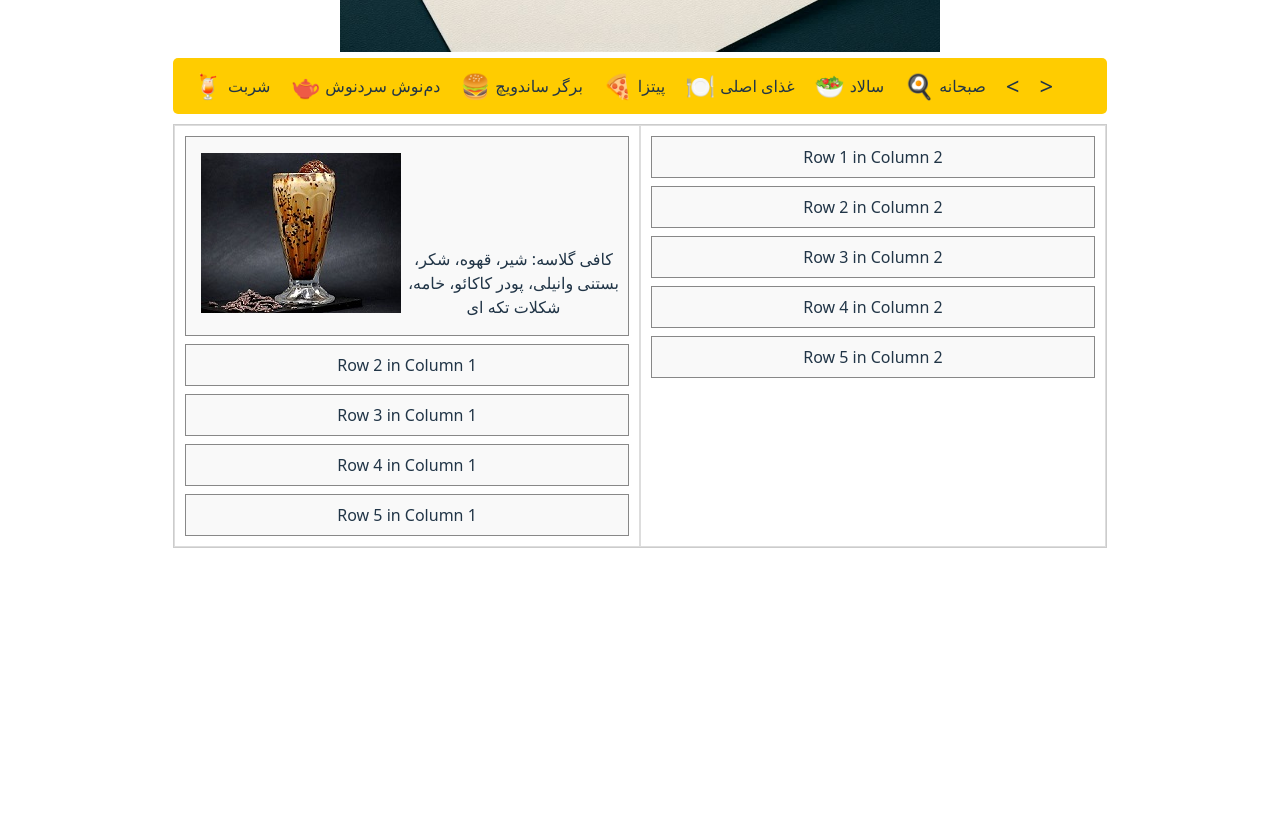
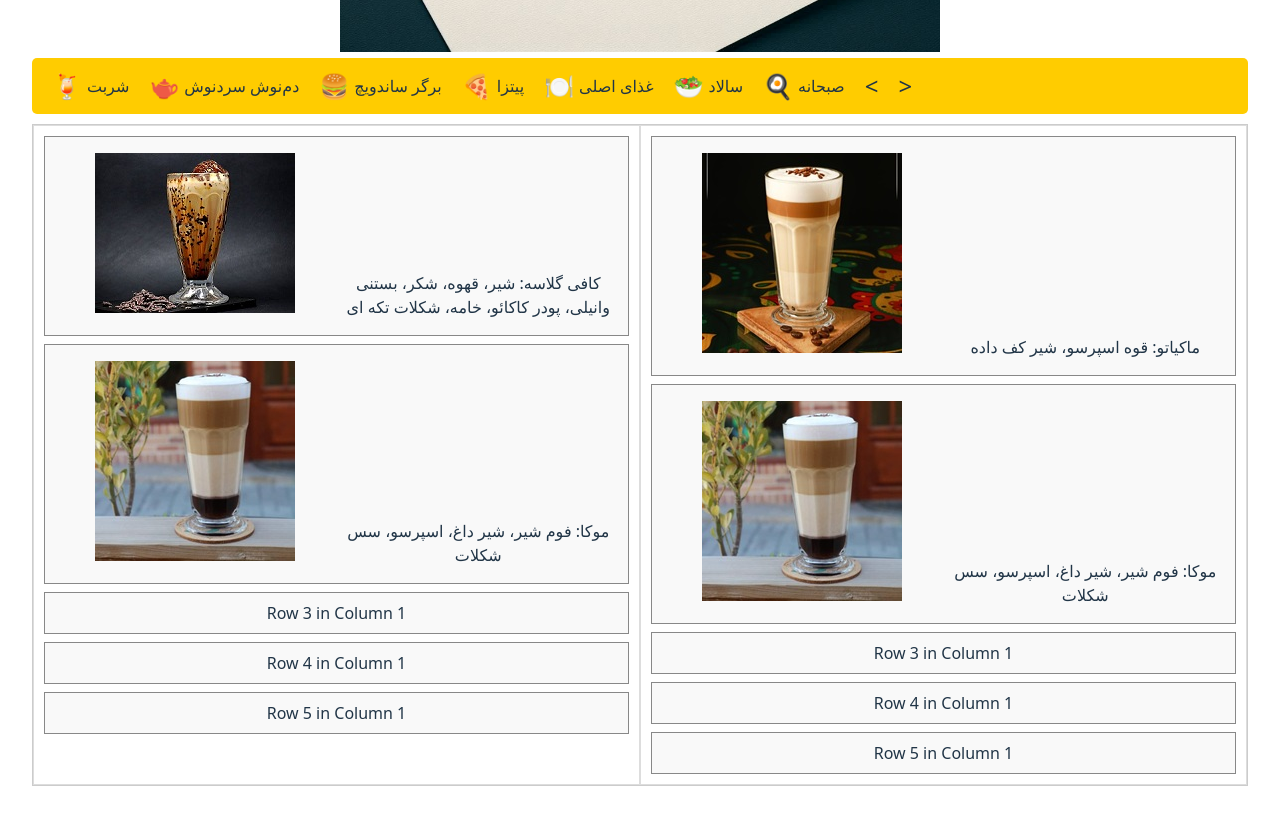
Before and after one commit to AminSBU/cafe_menu, a React (Vite) app in the folder cafe_menu_app/: page / in a window 1280 px wide. Shown: the part 680-1498 px from the top of the page. Before the commit the page ends 1260 px from the top, so only its background shows below. Built offline with nearby package versions, Linux system fonts and the light colour scheme.

Commit message:
add some items in menu

```diff
--- a/cafe_menu_app/src/menu.jsx
+++ b/cafe_menu_app/src/menu.jsx
@@ -33,7 +33,10 @@ const Menu = () => {
                         </div>
                     </div>
                     <div class="row">
-                        Row 2 in Column 1
+                        <div className="row no-border">
+                            <div className="inner-column"><img src='./src/img/Mooka-cafe.jpeg'></img></div>
+                            <div className="inner-column">موکا: فوم شیر، شیر داغ، اسپرسو، سس شکلات</div>
+                        </div>
                     </div>
                     <div class="row">
                         Row 3 in Column 1
@@ -46,11 +49,27 @@ const Menu = () => {
                     </div>
                 </div>
                 <div className='column'>
-                    <div class="row">Row 1 in Column 2</div>
-                    <div class="row">Row 2 in Column 2</div>
-                    <div class="row">Row 3 in Column 2</div>
-                    <div class="row">Row 4 in Column 2</div>
-                    <div class="row">Row 5 in Column 2</div>
+                <div class="row">
+                        <div className="row no-border">
+                            <div className="inner-column"><img src='./src/img/makiato-cafe.jpeg'></img></div>
+                            <div className="inner-column">ماکیاتو: قوه اسپرسو، شیر کف داده</div>
+                        </div>
+                    </div>
+                    <div class="row">
+                        <div className="row no-border">
+                            <div className="inner-column"><img src='./src/img/Mooka-cafe.jpeg'></img></div>
+                            <div className="inner-column">موکا: فوم شیر، شیر داغ، اسپرسو، سس شکلات</div>
+                        </div>
+                    </div>
+                    <div class="row">
+                        Row 3 in Column 1
+                    </div>
+                    <div class="row">
+                        Row 4 in Column 1
+                    </div>
+                    <div class="row">
+                        Row 5 in Column 1
+                    </div>
                 </div>
             </div>
         </>
```
Also changed, not shown: cafe_menu_app/src/img/Mooka-cafe.jpeg (added), cafe_menu_app/src/img/makiato-cafe.jpeg (added).
